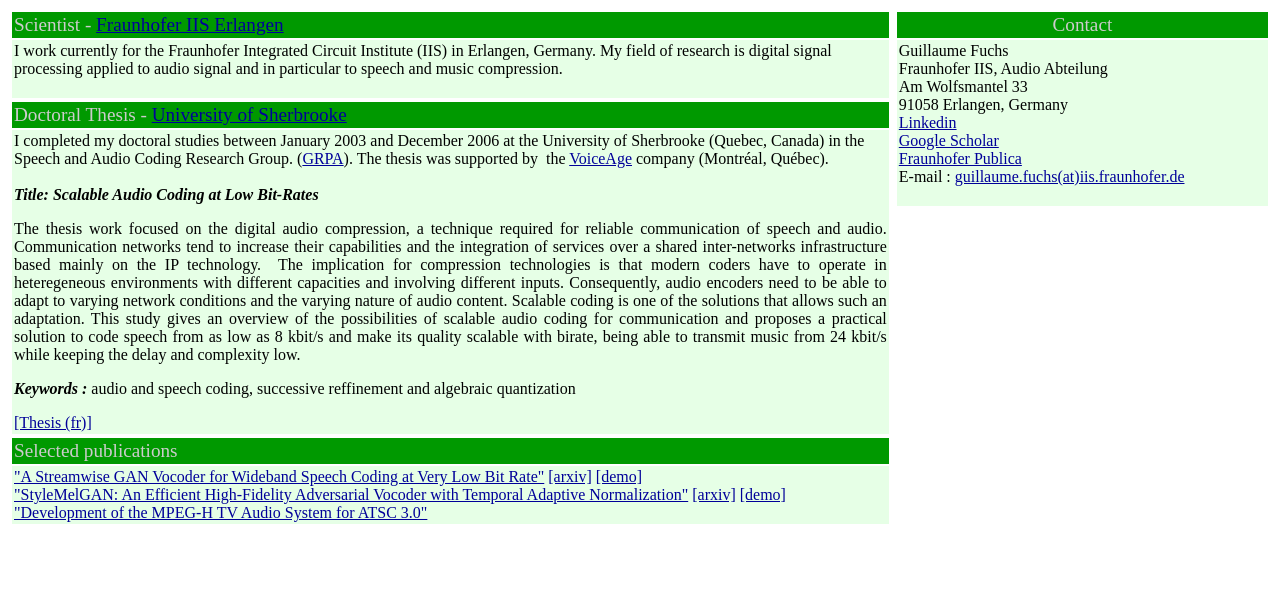
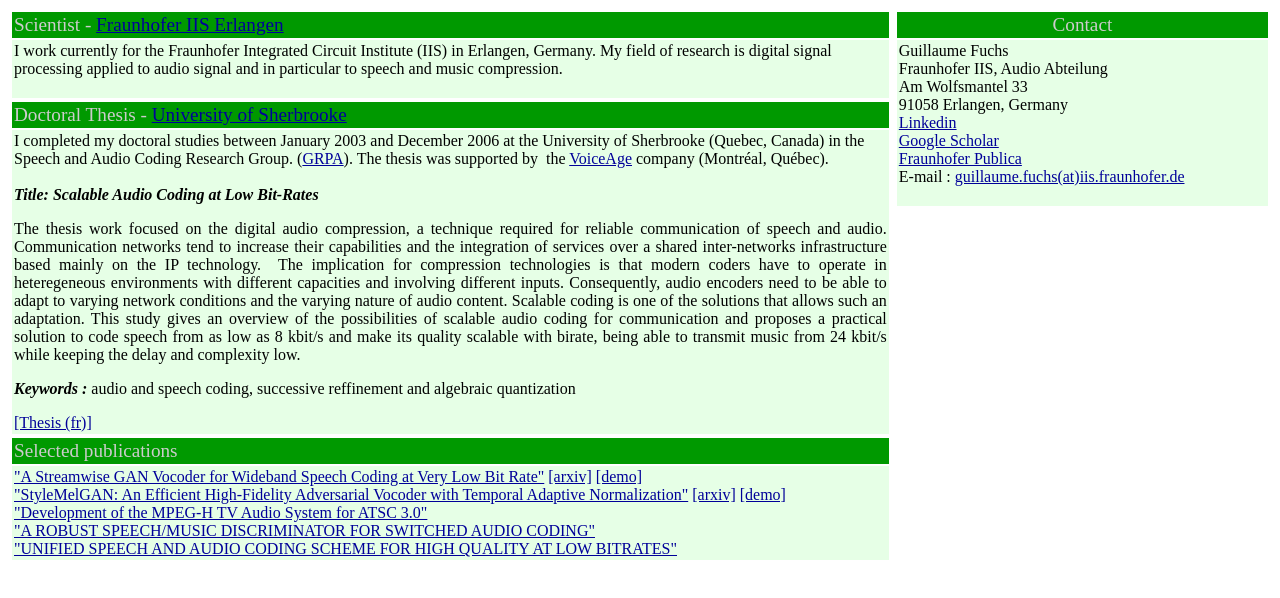
Before and after one commit to gfuchs15/gfuchs15.github.io, a plain HTML site: page home_en.htm in a window 1280 px wide. Drawn offline with Linux system fonts and the light colour scheme.

Commit message:
Add additional publis

```diff
--- a/home_en.htm
+++ b/home_en.htm
@@ -100,6 +100,15 @@
                   <a target="_blank" style="color: rgb(0, 0, 153);"
                     href="data/Development_of_the_MPEG-H_TV_Audio_System_for_ATSC_3.0.pdf">"Development of the MPEG-H TV
                     Audio System for ATSC 3.0"</a><br>
+
+                  <a target="_blank" style="color: rgb(0, 0, 153);" href="data/1570096727.pdf">"A ROBUST SPEECH/MUSIC
+                    DISCRIMINATOR FOR SWITCHED AUDIO CODING"</a><br>
+
+                  <a target="_blank" style="color: rgb(0, 0, 153);" href="data/ICASSP2009_Neuendorf.pdf">"UNIFIED SPEECH
+                    AND
+                    AUDIO
+                    CODING SCHEME FOR HIGH QUALITY
+                    AT LOW BITRATES"</a><br>
                 </td>
               </tr>
             </tbody>
```
Also changed, not shown: index.htm (+2 -2 lines), 7 other files.
